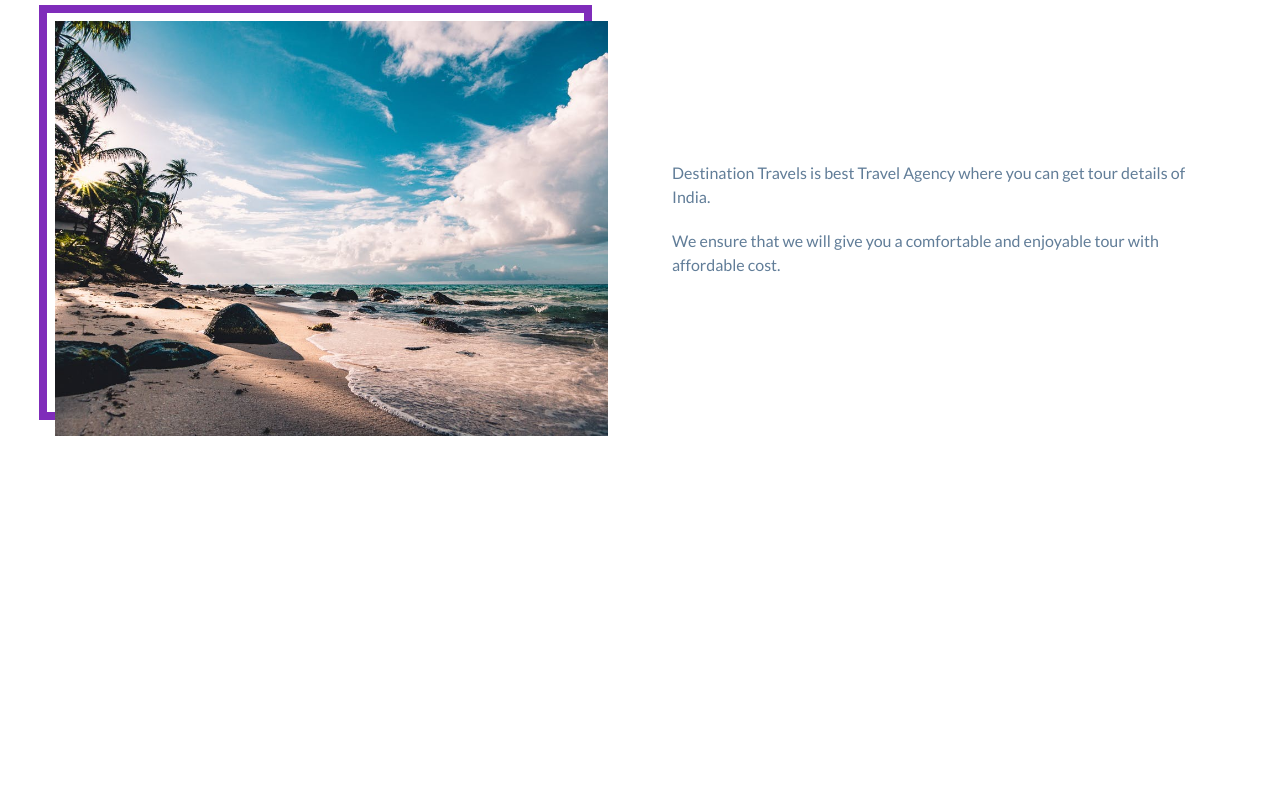
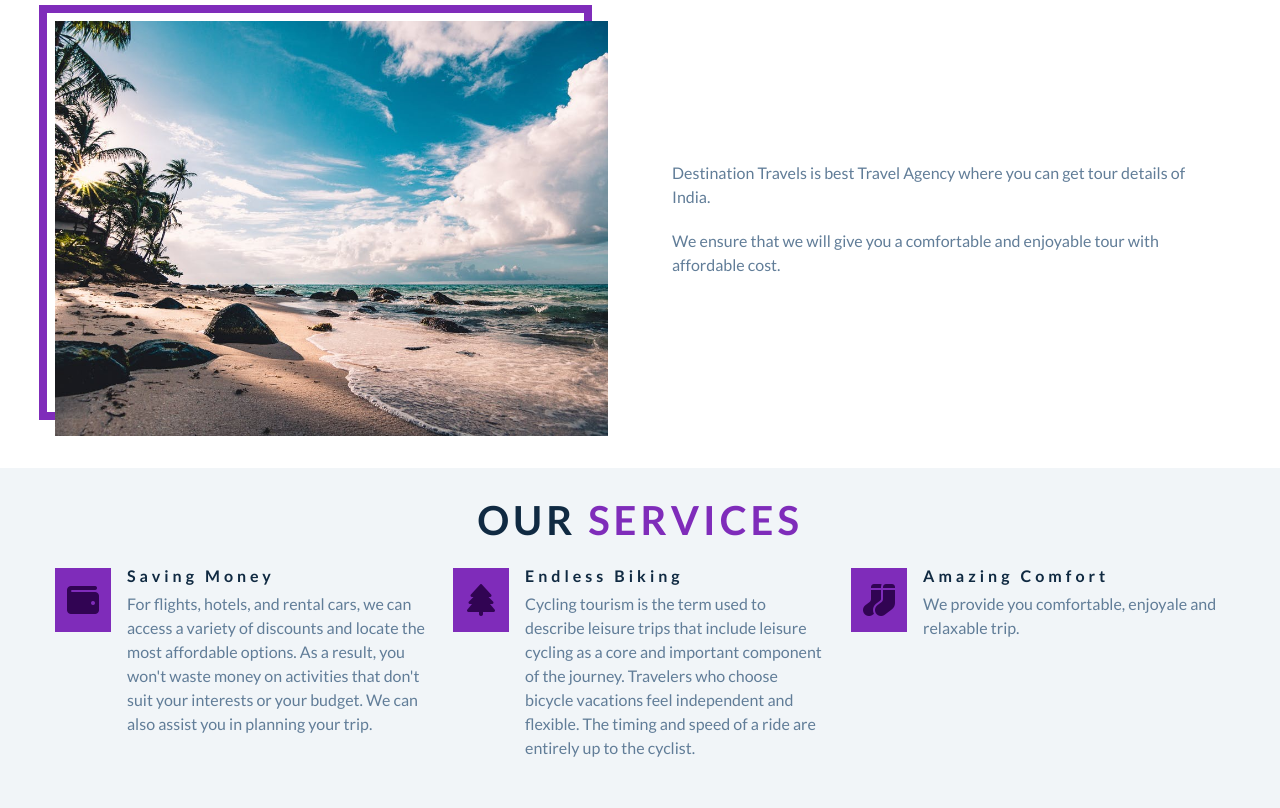
Before and after one commit to naveenkumar061/destinationtravels, a plain HTML site: page index.html in a window 1280 px wide. Shown: the part 879-1687 px from the top of the page. Before the commit the page ends 1347 px from the top, so only its background shows below. Drawn offline with Linux system fonts and the light colour scheme.

Commit message:
serviceshtmlcssadded commit

```diff
--- a/css/styles.css
+++ b/css/styles.css
@@ -268,7 +268,56 @@ About
 Services
 ===============
 */
-
+.services {
+  background: var(--clr-grey-10);
+}
+.service {
+  text-align: center;
+  margin-bottom: 2rem;
+}
+.service-icon {
+  background: var(--clr-primary-5);
+  color: var(--clr-primary-1);
+  font-size: 2rem;
+  padding: 0.5rem;
+  display: inline-block;
+  margin-bottom: 1.5rem;
+}
+.service-text {
+  max-width: 20rem;
+  margin: 0 auto;
+}
+@media (min-width: 576px) {
+  .services-center {
+    display: flex;
+    justify-content: space-between;
+    flex-wrap: wrap;
+  }
+  .service {
+    flex: 0 0 calc(50% - 1rem);
+    margin-bottom: 1rem;
+  }
+}
+@media (min-width: 992px) {
+  .service {
+    flex: 0 0 calc(33.33% - 1rem);
+  }
+}
+@media (min-width: 1170px) {
+  .service {
+    display: flex;
+    text-align: left;
+  }
+  .service-icon {
+    align-self: start;
+  }
+  .service-info {
+    padding-left: 1rem;
+  }
+  .service-title {
+    margin-bottom: 0.5rem;
+  }
+}
 /*
 ===============
 Featured Tours
--- a/index.html
+++ b/index.html
@@ -64,9 +64,63 @@
       </div>
     </section>
     <!-- End of About Section -->
-
-    <!-- services -->
-    <!--end services -->
+    <!-- Services -->
+    <section class="section services" id="services">
+      <!-- Title -->
+      <div class="section-title">
+        <h2>our <span>services</span></h2>
+      </div>
+      <!-- End of Title -->
+      <div class="section-center services-center">
+        <!-- Service 1 -->
+        <article class="service">
+          <span class="service-icon"
+            ><i class="fa-solid fa-wallet fa-fw"></i
+          ></span>
+          <div class="service-info">
+            <h4 class="service-title">saving money</h4>
+            <p class="service-text">
+              For flights, hotels, and rental cars, we can access a variety of
+              discounts and locate the most affordable options. As a result, you
+              won't waste money on activities that don't suit your interests or
+              your budget. We can also assist you in planning your trip.
+            </p>
+          </div>
+        </article>
+        <!-- End of Service 1 -->
+        <!-- Service 2 -->
+        <article class="service">
+          <span class="service-icon"
+            ><i class="fa-solid fa-tree fa-fw"></i
+          ></span>
+          <div class="service-info">
+            <h4 class="service-title">endless biking</h4>
+            <p class="service-text">
+              Cycling tourism is the term used to describe leisure trips that
+              include leisure cycling as a core and important component of the
+              journey. Travelers who choose bicycle vacations feel independent
+              and flexible. The timing and speed of a ride are entirely up to
+              the cyclist.
+            </p>
+          </div>
+        </article>
+        <!-- End of Service 2 -->
+        <!-- Service 3 -->
+        <article class="service">
+          <span class="service-icon"
+            ><i class="fa-solid fa-socks fa-fw"></i
+          ></span>
+          <div class="service-info">
+            <h4 class="service-title">amazing comfort</h4>
+            <p class="service-text">
+              We provide you comfortable, enjoyale and relaxable trip.
+            </p>
+          </div>
+        </article>
+        <!-- End of Service 3 -->
+      </div>
+    </section>
+    <!--End of Services -->
 
     <!-- featured tours -->
     <!-- end of featured tours -->
```
